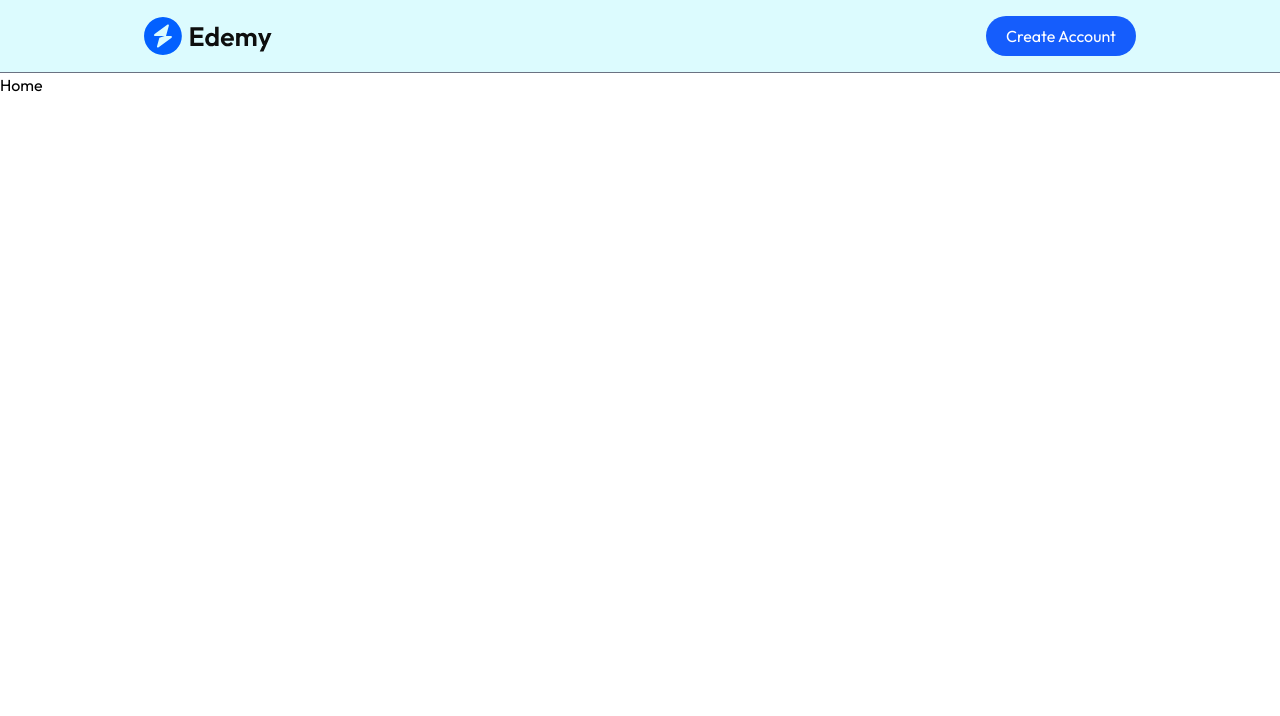
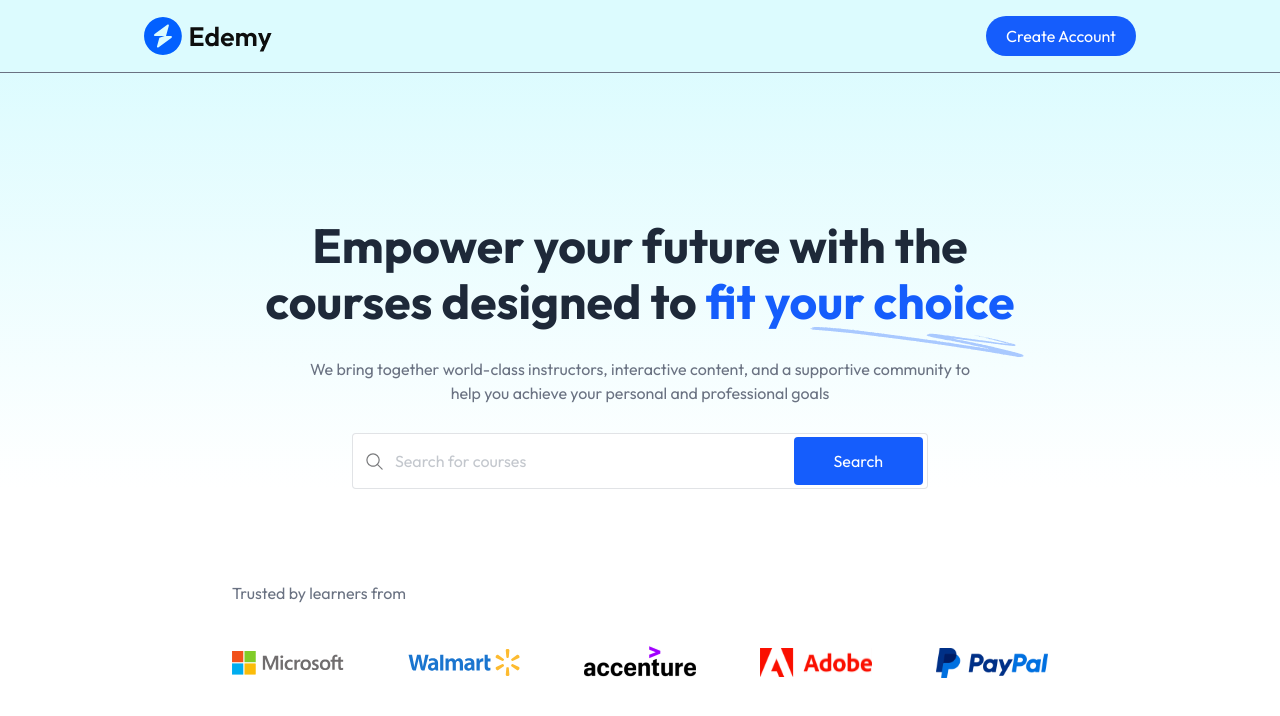
Before and after one commit to gncranasingha/LMS_web_2026, a React (Vite) app: page / in a window 1280 px wide. Shown: the top 716 px of the page. Built offline with nearby package versions, Linux system fonts and the light colour scheme; no server answers.

Commit message:
feat:create navbar, hero section and company section related home page

```diff
--- a/src/components/student/Companies.jsx
+++ b/src/components/student/Companies.jsx
@@ -1,8 +1,18 @@
+import { assets } from "../../assets/assets"
 
 
 const Companies = () => {
   return (
-    <div>Companies</div>
+    <div className="pt-16" >
+        <p className="text-base text-gray-500" >Trusted by learners from</p>
+        <div className="flex flex-wrap items-center justify-center gap-6 md:gap-16 md:mt-10 mt-5" >
+          <img src={assets.microsoft_logo} alt="microsoft" className="w-20 md:w-28" />
+          <img src={assets.walmart_logo} alt="walmart" className="w-20 md:w-28" />
+          <img src={assets.accenture_logo} alt="Accenture" className="w-20 md:w-28" />
+          <img src={assets.adobe_logo} alt="Adobe" className="w-20 md:w-28" />
+          <img src={assets.paypal_logo} alt="paypal" className="w-20 md:w-28" />
+        </div>
+    </div>
   )
 }
 
--- a/src/components/student/Hero.jsx
+++ b/src/components/student/Hero.jsx
@@ -1,8 +1,31 @@
-
+import { assets } from "../../assets/assets"
+import SearchBar from "./SearchBar"
 
 const Hero = () => {
   return (
-    <div>Hero</div>
+    <div className="flex flex-col items-center justify-center w-full md:pt-36 pt-20 px-7 md:px-0 space-y-7 text-center bg-gradient-to-b from-cyan-100/70">
+
+      <h1 className="md:text-[48px] md:leading-[56px] text-[28px] leading-[34px] relative font-bold text-gray-800 max-w-3xl mx-auto">
+        Empower your future with the courses designed to
+        <span className="text-blue-600"> fit your choice</span>
+
+        <img
+          className="md:block hidden absolute -bottom-7 right-0"
+          src={assets.sketch}
+          alt=""
+        />
+      </h1>
+
+      <p className="md:block hidden text-gray-500 max-w-2xl mx-auto">
+        We bring together world-class instructors, interactive content, and a supportive
+        community to help you achieve your personal and professional goals
+      </p>
+
+      <p className="md:hidden text-gray-500 max-w-sm mx-auto">
+        We bring together world-class instructors to help you achieve your professional goals.
+      </p>
+      <SearchBar/>
+    </div>
   )
 }
 
--- a/src/components/student/Navbar.jsx
+++ b/src/components/student/Navbar.jsx
@@ -26,11 +26,18 @@
 
         {/*for phone screen */}
         <div className="md:hidden flex items-center gap-2 sm:gap-5 text-gray-500" >
-            <div>
-                <button>Become Educator</button>
+            <div className="" >
+               { user &&
+                <>
+                <button  >Become Educator</button>
                 | <Link to='/my-enrollments' >My Enrollments</Link>
+                </>
+                }
             </div>
-            <button><img src={assets.user_icon} alt="" /></button>
+            {
+                user ? <UserButton/> : <button onClick={()=> openSignIn()} ><img src={assets.user_icon} alt="" /></button>
+            }
+
         </div>
     </div>
   )
--- a/src/components/student/SearchBar.jsx
+++ b/src/components/student/SearchBar.jsx
@@ -1,8 +1,25 @@
+import { useState } from "react"
+import { assets } from "../../assets/assets"
+import {useNavigate} from "react-router-dom"
 
+const SearchBar = ({data}) => {
 
-const SearchBar = () => {
+  const navigate = useNavigate()
+  const [input, setInput] = useState(data ? data : '')
+
+  const onSearchHandler = (e)=>{
+    e.preventDefault()
+    navigate('/course-list/' + input )
+  }
+
   return (
-    <div>SearchBar</div>
+
+      <form onSubmit={onSearchHandler} className="max-w-xl w-full md:h-14 h-12 flex items-center bg-white border border-gray-500/20 rounded" >
+        <img src={assets.search_icon} alt="search icon" className="md:w-auto w-10 px-3" />
+        <input onChange={e => setInput(e.target.value)} value={input} type="text" placeholder="Search for courses" className="w-full h-full outline-none text-gray-500/80" />
+        <button type="submit" className="bg-blue-600 rounded text-white md:px-10 px-7 md:py-3 mx-1" >Search</button>
+      </form>
+
   )
 }
 
--- a/src/pages/student/Home.jsx
+++ b/src/pages/student/Home.jsx
@@ -1,8 +1,13 @@
+import Companies from "../../components/student/Companies"
+import Hero from "../../components/student/Hero"
 
 
 const Home = () => {
   return (
-    <div>Home</div>
+    <div className="flex flex-col items-center space-y-7" >
+      <Hero/>
+      <Companies/>
+    </div>
   )
 }
 
```
Also changed, not shown: 1 other file (tests, documents, lock files or other folders).
